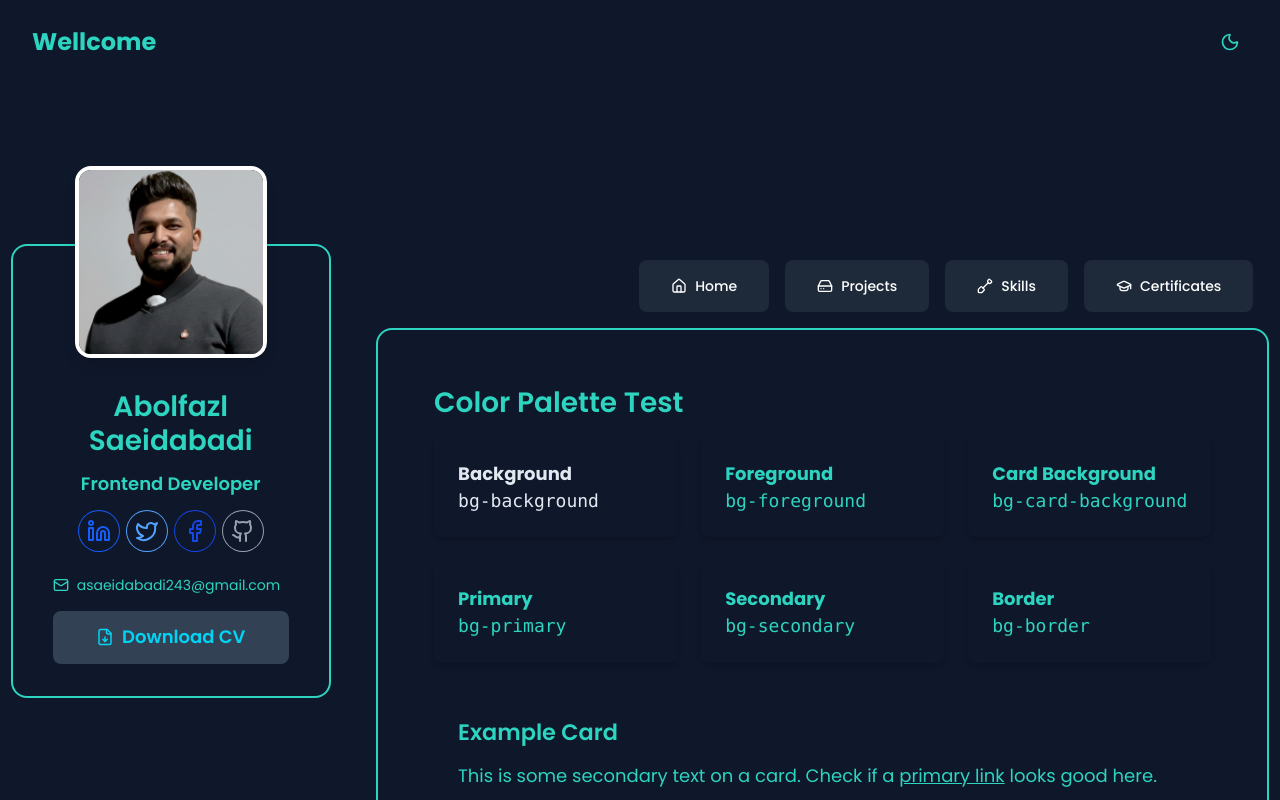
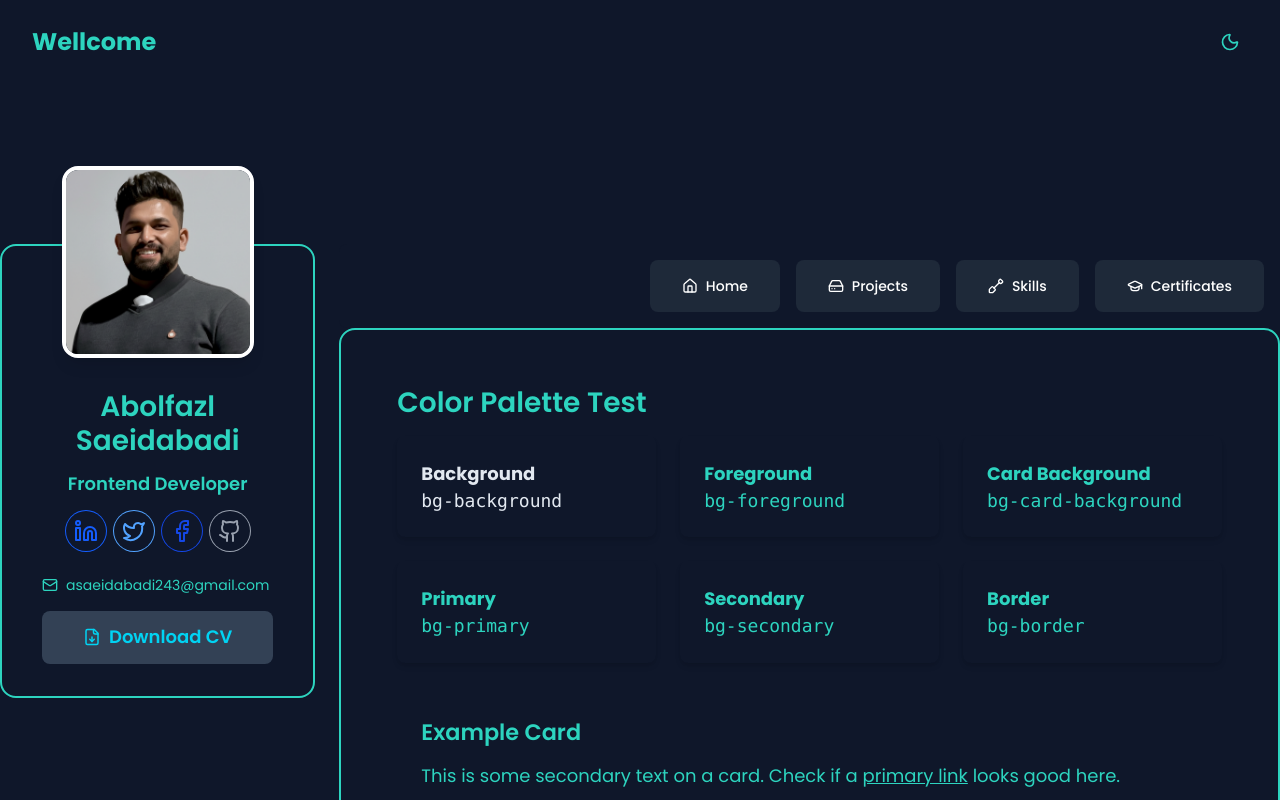
Before and after one commit to Abolfazl26s/portfolio-next, a Next.js app: page /test in a window 1280 px wide. Shown: the top 800 px of the page. Built offline with nearby package versions, Linux system fonts and the light colour scheme.

Commit message:
Enhance CareerItem layout with responsive styles; update Middlenav for improved navigation and add ThemeSwitcher; refine global styles for better card presentation

```diff
--- a/src/app/components/CareerItem.tsx
+++ b/src/app/components/CareerItem.tsx
@@ -43,7 +43,7 @@ const CareerHistory = () => {
   return (
     <>
       {careerHistory.map((item) => (
-        <div className="careerHistory__card" key={item.id}>
+        <div className="careerHistory__card mr-auto ml-auto" key={item.id}>
           <div className="card">
             <Image
               src={item.logoSrc}
--- a/src/app/components/shared/Middlenav.tsx
+++ b/src/app/components/shared/Middlenav.tsx
@@ -3,6 +3,7 @@ import { GraduationCap, HardDrive, Home, Shovel, Menu, X } from "lucide-react";
 import Link from "next/link";
 import { usePathname } from "next/navigation";
 import { useState, useEffect } from "react";
+import { ThemeSwitcher } from "./ThemeSwitcher";
 
 const navigation = [
   { name: "Home", href: "/", icon: Home },
@@ -32,11 +33,12 @@ export default function Middlenav() {
               key={item.name}
               href={item.href}
               className={`
-                ${pathName === item.href ? "active" : ""}
+                ${pathName === item.href ? "active lg:border-2" : ""}
                 flex items-center justify-center px-4 py-2 lg:px-8 lg:py-4 text-sm font-medium
                 text-gray-900 bg-white rounded-lg hover:bg-gray-100 dark:bg-gray-800
                 dark:hover:bg-gray-700 dark:text-white hover:scale-105
-                transition-transform duration-300 w-full lg:w-auto
+                transition-transform duration-300 w-full xl:w-auto
+                lg:w-full
               `}
             >
               <item.icon className="w-4 h-4 mr-2" />
@@ -47,7 +49,8 @@ export default function Middlenav() {
       </div>
 
       {/* Mobile Navigation (Hamburger Menu) */}
-      <div className="lg:hidden flex justify-end p-4">
+      <div className="lg:hidden flex justify-between p-4 py-2 shadow-2xl ring-amber-100">
+        {isOpen ? <ThemeSwitcher /> : ""}
         <button
           onClick={() => setIsOpen(!isOpen)}
           aria-label="Toggle navigation menu"
@@ -65,7 +68,7 @@ export default function Middlenav() {
                 key={item.name}
                 href={item.href}
                 className={`
-                  ${pathName === item.href ? "active" : ""}
+                  ${pathName === item.href ? "active border-2" : ""}
 
                   flex items-center px-4 py-3 text-sm font-medium
                   text-gray-900 bg-white rounded-lg hover:bg-gray-100 dark:bg-gray-800
--- a/src/app/globals.css
+++ b/src/app/globals.css
@@ -268,9 +268,24 @@ a.active {
     .careerHistory__card_desc {
         inset-inline-end: 27% !important;
     }
+
+    .careerHistory__card .card {
+        width: calc(100% - 285px);
+        height: 155px;
+    }
+        .careerHistory__card img{
+            transform: scale(0.8);
+        }
 }
 
 @media screen and (max-width: 768px) {
+    .careerHistory__card .card::before {
+        width: 47px;
+    }
+
+    .careerHistory__card .card::after {
+        width: 85px;
+    }
 
     .careerHistory__card::after,
     .careerHistory__card::before {
@@ -283,15 +298,24 @@ a.active {
 }
 
 @media screen and (max-width: 540px) {
+    .careerHistory__card .card::before {
+        width: 26px;
+    }
+
+    .careerHistory__card .card::after {
+        width: 55px;
+    }
+
+    .careerHistory__card {
+        margin-left: auto !important;
+        margin-right: auto !important;
+    }
+
     .card {
         width: 100% !important;
-        margin-inline-start: 0 !important;
+        margin-inline-start: 10px !important;
     }
 
-    .card::after,
-    .card::before {
-        width: 50px !important;
-    }
 
     .card .careerHistory__card_img {
         top: -20% !important;
@@ -301,7 +325,7 @@ a.active {
     }
 
     .card .careerHistory__card_desc {
-        inset-inline-start: 2% !important;
+        inset-inline-start: 3% !important;
     }
 
     .EndOfDate {
--- a/src/app/layout.tsx
+++ b/src/app/layout.tsx
@@ -53,9 +53,9 @@ export default async function RootLayout({
           <main className="pt-25 md:pt-10 xl:pt-40 flex-col xl:flex items-start justify-center xl:justify-around xl:gap-6 px-2 md:px-6 xl:px-0 space-y-4 mb-4 text-[var(--primary)] dark:text-[var(--primary)] dark:bg-[var(--background)] bg-[var(--background)] min-h-screen">
             <HeroSection profileData={sampleProfileData} />
 
-            <div className="">
+            <div className="lg:w-3/4 w-full">
               <Middlenav />
-              <div className="lg:w-3/4 xl:w-full border-2 border-primary rounded-2xl p-4">
+              <div className=" border-2 border-primary rounded-2xl p-4">
                 {children}
               </div>
             </div>
```
